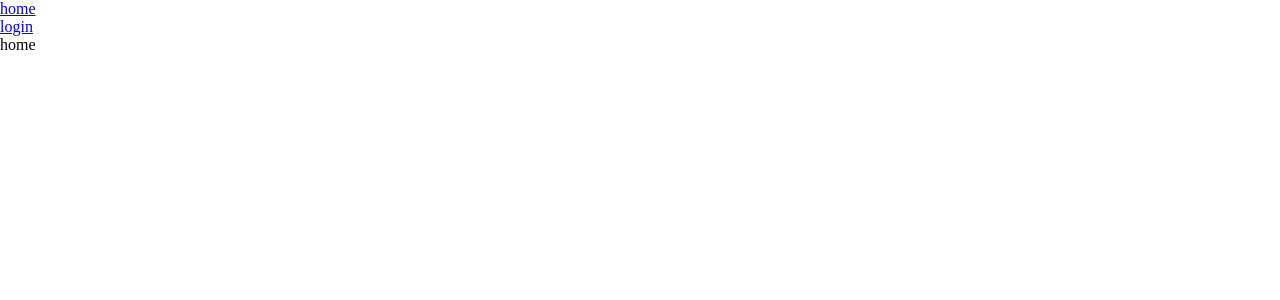
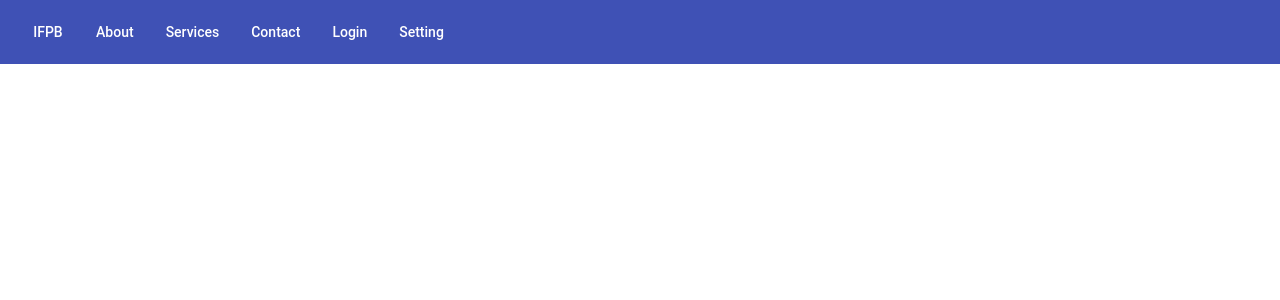
Before and after one commit to GabrielIFPB/ifpb-app, an Angular app: page / in a window 1280 px wide. Shown: the top 300 px of the page. Built offline with nearby package versions, Linux system fonts and the light colour scheme.

Commit message:
toolbar - navegação

```diff
--- a/package.json
+++ b/package.json
@@ -1,6 +1,6 @@
 {
   "name": "ifpb-app",
-  "version": "0.0.0",
+  "version": "0.0.1",
   "license": "MIT",
   "scripts": {
     "ng": "ng",
--- a/src/app/app.component.html
+++ b/src/app/app.component.html
@@ -1,5 +1,13 @@
-
-<a routerLink="/" >home</a><div></div>
-<a routerLink="/login" >login</a>
+<mat-toolbar color="primary">
+	<mat-toolbar-row>
+		<button mat-button routerLink="/home"><span>IFPB</span></button>
+		<span class="example-spacer"></span>
+		<button mat-button>About</button>
+		<button mat-button>Services</button>
+		<button mat-button>Contact</button>
+		<button mat-button routerLink="/login">Login</button>
+		<button mat-button routerLink="/setting">Setting</button>
+	</mat-toolbar-row>
+</mat-toolbar>
 
 <router-outlet></router-outlet>
--- a/src/app/app.module.ts
+++ b/src/app/app.module.ts
@@ -15,6 +15,8 @@ import { AppRouting } from './routes/app-routing.module';
 
 import { BrowserAnimationsModule } from '@angular/platform-browser/animations';
 
+import { MaterialAppModule } from './material.app.module';
+
 @NgModule({
     declarations: [
         AppComponent,
@@ -27,7 +29,8 @@ import { BrowserAnimationsModule } from '@angular/platform-browser/animations';
         HttpClientModule,
         LoginModule,
         AppRouting,
-        BrowserAnimationsModule
+        BrowserAnimationsModule,
+        MaterialAppModule
     ],
     providers: [ AlunoService ],
     bootstrap: [ AppComponent ]
--- a/src/app/routes/app-routing.module.ts
+++ b/src/app/routes/app-routing.module.ts
@@ -1,12 +1,11 @@
 import { NgModule } from '@angular/core';
 import { RouterModule, Routes } from '@angular/router';
 
-// import { AppComponent } from '../app.component';
 import { Home } from '../controllers/HomeControll';
 import { LoginControll } from '../controllers/LoginControll';
 
 const routes: Routes = [
-    { path: '',      component: Home },
+    { path: 'home',  component: Home },
     { path: 'login', component: LoginControll },
 ];
 
```
Also changed, not shown: src/app/material.app.module.ts (added, +9 -0 lines).
